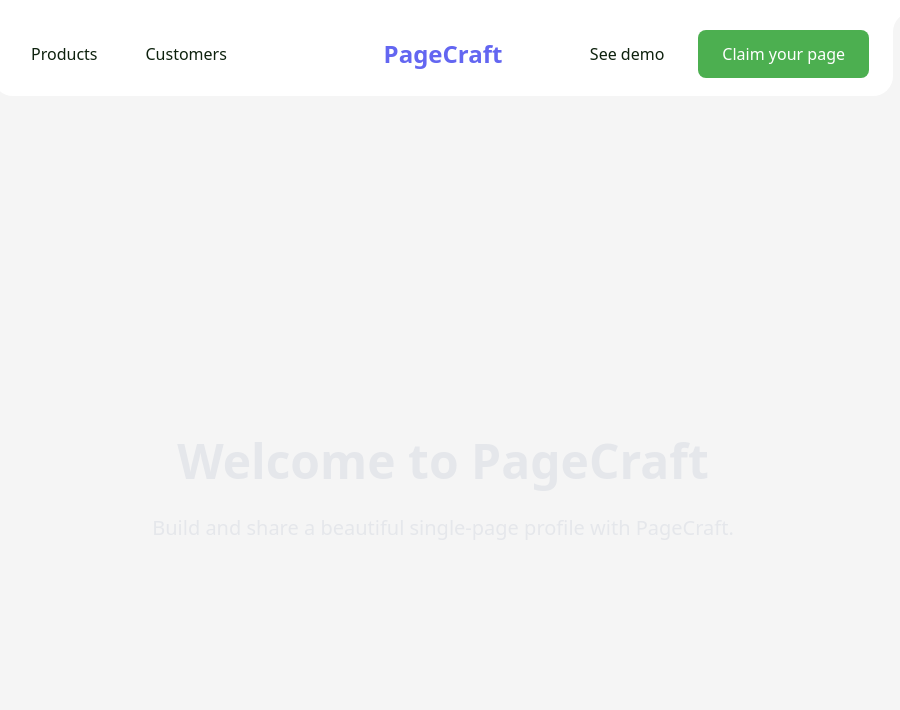
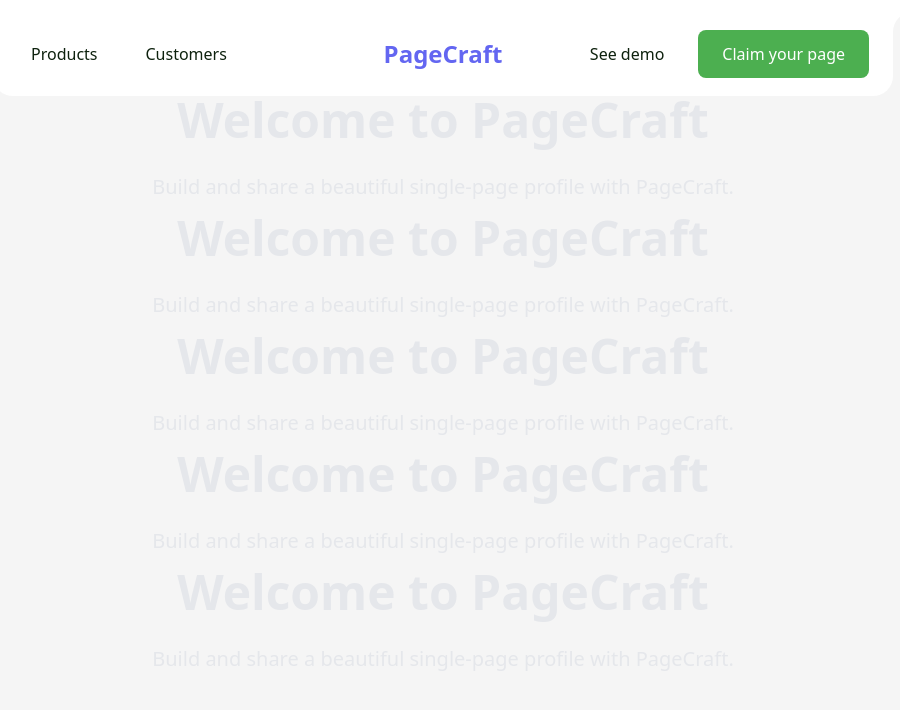
Before and after one commit to calvingomes/pagecraft, a Next.js app: page /home in a window 1280 px wide. Shown: the top 710 px of the page, without its empty margins (197-1097 px from the left). Built offline with nearby package versions, Linux system fonts and the light colour scheme.

Commit message:
fix: change height to min-height

```diff
--- a/app/editor/editor.module.css
+++ b/app/editor/editor.module.css
@@ -1,6 +1,6 @@
 .editorLayout {
   display: flex;
-  height: 100vh;
+  min-height: 100vh;
   background: #f5f5f5;
 }
 
--- a/app/home/home.module.css
+++ b/app/home/home.module.css
@@ -1,5 +1,5 @@
 .homeViewport {
-  height: 100vh;
+  min-height: 100vh;
 
   outline: 30px solid var(--color-white);
   outline-offset: -12px;
--- a/components/layout/Header/Header.module.css
+++ b/components/layout/Header/Header.module.css
@@ -4,7 +4,7 @@
   align-items: center;
   justify-content: center;
   width: 100%;
-  height: 100vh;
+  /* height: 100vh; */
 }
 
 .heading {
--- a/components/layout/PageLayout/PageLayout.module.css
+++ b/components/layout/PageLayout/PageLayout.module.css
@@ -1,7 +1,7 @@
 .pageLayout {
   display: flex;
   flex-direction: row;
-  height: 100vh;
+  min-height: 100vh;
   padding-top: 100px;
   background: var(--color-page-bg-1);
 }
--- a/components/views/AuthView/AuthView.module.css
+++ b/components/views/AuthView/AuthView.module.css
@@ -3,7 +3,7 @@
   flex-direction: row;
   align-items: center;
   justify-content: center;
-  height: 100vh;
+  min-height: 100vh;
   padding: 30px;
   background-color: var(--color-white);
 }
```
